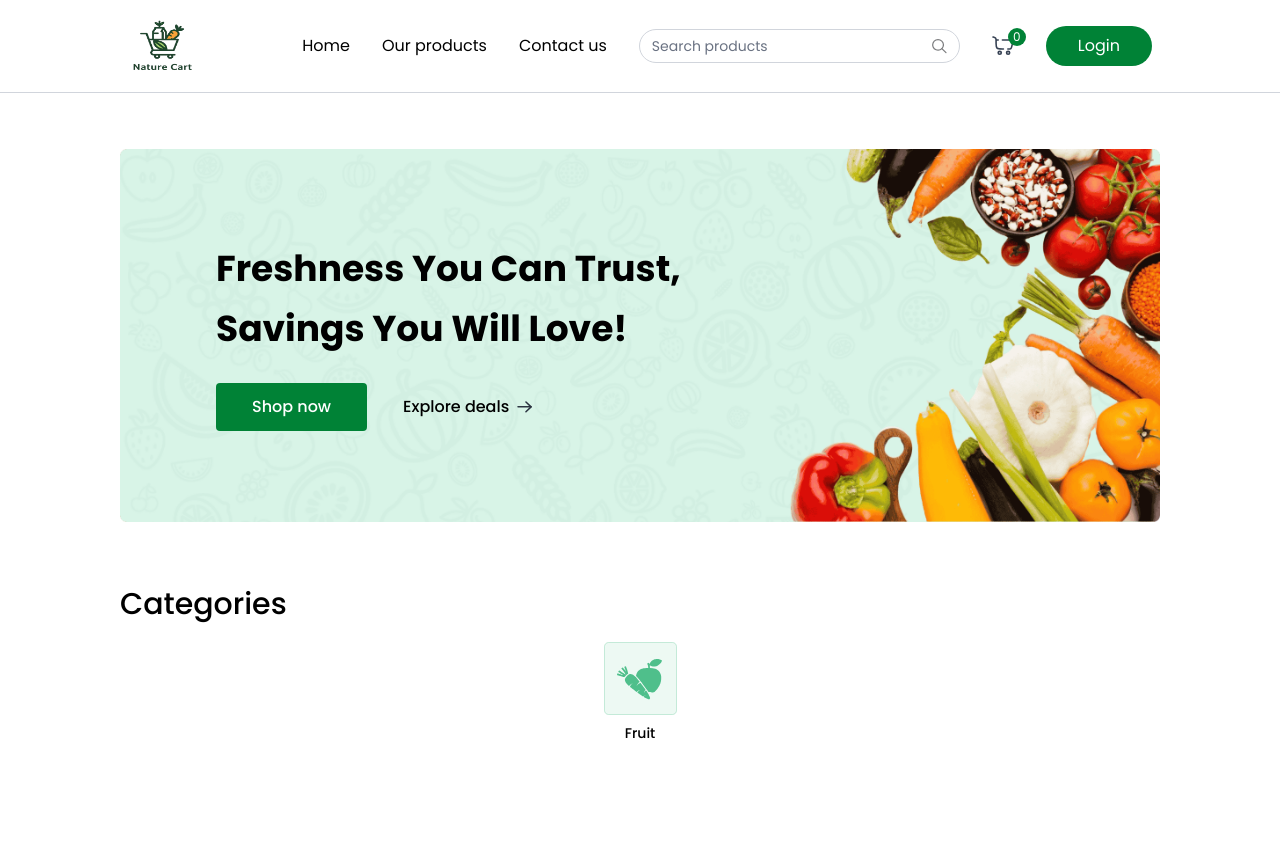
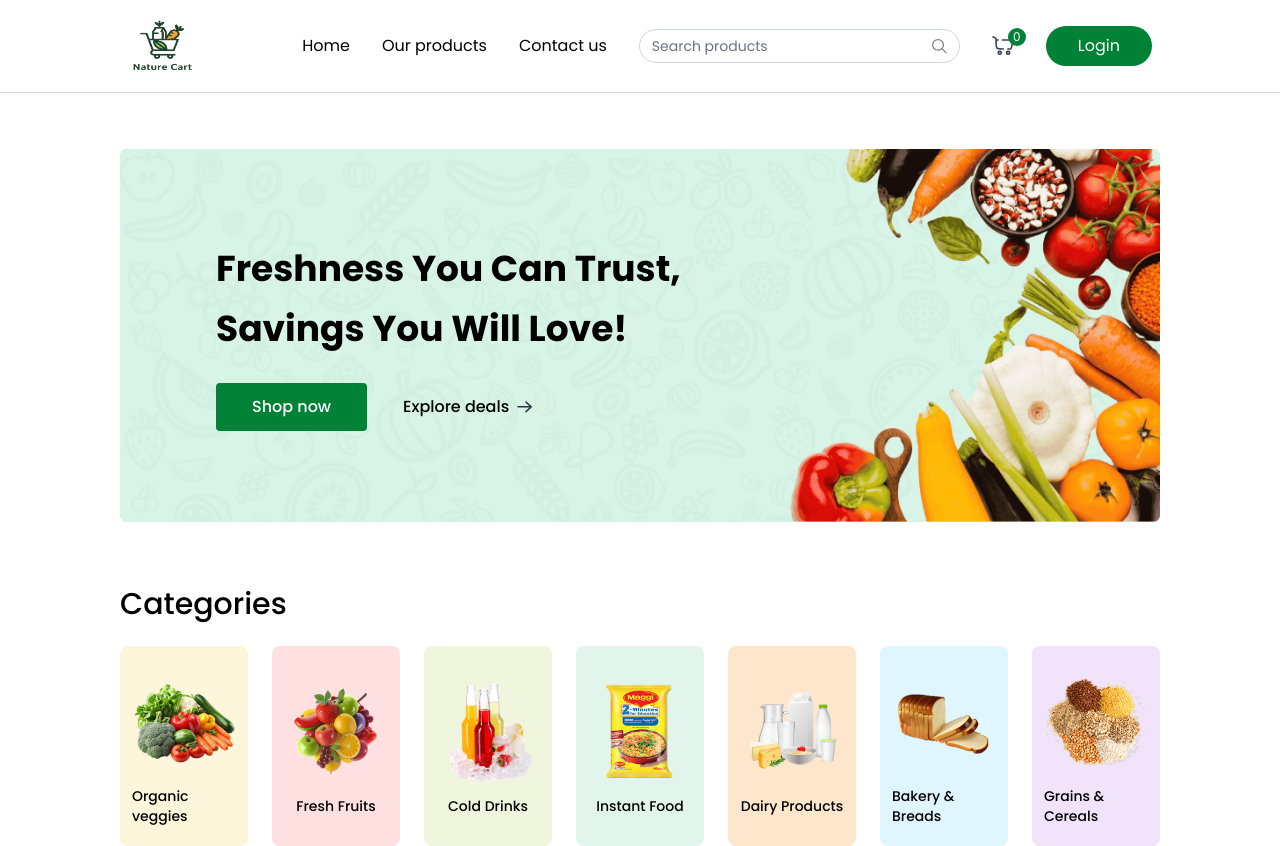
Before and after one commit to devikaupendran/NatureCart-MERN, a React (Vite) app in the folder client/: page / in a window 1280 px wide. Before the commit the page ends 800 px from the top, so only its background shows below. Built offline with nearby package versions, Linux system fonts and the light colour scheme; a web font is replaced by a local one.

Commit message:
added categories with the data in asset file

```diff
--- a/client/src/Components/Categories.jsx
+++ b/client/src/Components/Categories.jsx
@@ -1,16 +1,37 @@
 import React from 'react'
-import { assets } from '../assets/assets'
+import { assets, categories } from '../assets/assets'
+import { useAppContext } from '../Contexts/AppContext'
 
 const Categories = () => {
+    const { navigate } = useAppContext()
     return (
         <div className='mt-16'>
             <p className='text-2xl md:text-3xl font-medium'>Categories</p>
+            <div className='grid grid-cols-2 sm:grid-cols-3 md:grid-cols-5 lg:grid-cols-6 xl:grid-cols-7 mt-6 gap-6'>
 
-            <div className='group cursor-pointer py-5 px-3 gap-2 rounded-lg flex flex-col justify-center items-center'>
-                <img src={assets.box_icon} alt="fruit" className='group-hover:scale-108 transition max-w-28' />
-                <p className='text-sm font-medium'>Fruit</p>
+                {
+                    categories.map((category, index) => {
+                        return (
+                            <div key={index} className='group cursor-pointer py-5 px-3 gap-2 rounded-lg flex flex-col justify-center items-center'
+                                style={
+                                    {
+                                        backgroundColor: category.bgColor
+                                    }
+                                }
+                                onClick={() => {
+                                    navigate(`/products/${category.path.toLowerCase()}`);
+                                    scrollTo(0, 0);
+                                }}>
+
+                                <img src={category.image} alt={category.text} className='group-hover:scale-108 transition max-w-28' />
+                                <p className='text-sm font-medium'>{category.text}</p>
+                            </div>
+                        )
+                    })
+                }
+
+
             </div>
-
         </div>
     )
 }
```
